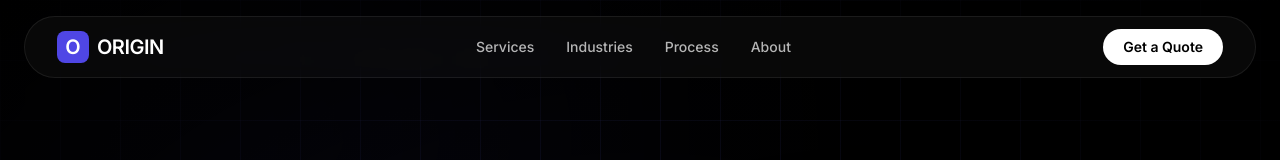
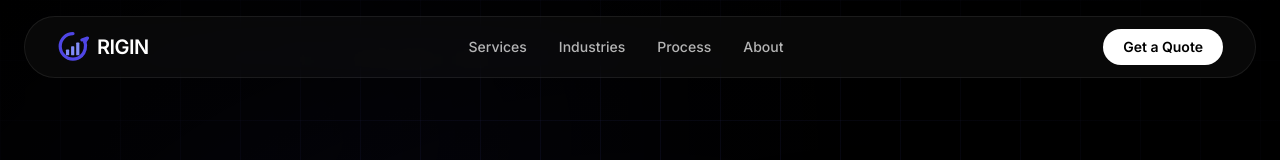
Before and after one commit to vinnyf518/Origin-Co, a React (Vite) app: page / in a window 1280 px wide. Shown: the top 160 px of the page. Built offline with nearby package versions, Linux system fonts and the light colour scheme.

Commit message:
Add custom Origin logo with growth arrow and bar chart
- Create Logo.tsx SVG component with indigo color scheme
- Replace placeholder O boxes in Navbar, Footer, and QuoteForm
- Logo features circular O shape with upward arrow and growth bars

Co-Authored-By: Claude Opus 4.5 <noreply@anthropic.com>

```diff
--- a/components/Footer.tsx
+++ b/components/Footer.tsx
@@ -2,6 +2,7 @@
 import React from 'react';
 import { Reveal } from './Reveal';
 import { useQuoteForm } from '../App';
+import { Logo } from './Logo';
 
 export const Footer: React.FC = () => {
   const { openQuoteForm } = useQuoteForm();
@@ -29,8 +30,8 @@ export const Footer: React.FC = () => {
         <div className="grid md:grid-cols-2 lg:grid-cols-4 gap-12 pt-20 border-t border-white/5">
           <div className="lg:col-span-2">
             <div className="flex items-center gap-2 mb-6">
-              <div className="w-8 h-8 bg-indigo-600 rounded-lg flex items-center justify-center font-bold text-xl">O</div>
-              <span className="font-bold text-xl tracking-tight uppercase">Origin Marketing Co.</span>
+              <Logo size={32} />
+              <span className="font-bold text-xl tracking-tight uppercase">rigin Marketing Co.</span>
             </div>
             <p className="text-white/40 max-w-sm mb-8">
               Building the digital presence small businesses deserve. High-performance, low-friction, maximum results.
--- /dev/null
+++ b/components/Logo.tsx
@@ -0,0 +1,73 @@
+
+import React from 'react';
+
+interface LogoProps {
+  size?: number;
+  className?: string;
+}
+
+export const Logo: React.FC<LogoProps> = ({ size = 32, className = '' }) => {
+  return (
+    <svg
+      width={size}
+      height={size}
+      viewBox="0 0 100 100"
+      fill="none"
+      xmlns="http://www.w3.org/2000/svg"
+      className={className}
+    >
+      {/* Main circular O shape with arrow */}
+      <path
+        d="M50 8C27.909 8 10 25.909 10 48C10 70.091 27.909 88 50 88C60.5 88 70 84 77 77"
+        stroke="#4f46e5"
+        strokeWidth="10"
+        strokeLinecap="round"
+        fill="none"
+      />
+      {/* Arrow stem curving up */}
+      <path
+        d="M77 77C82 72 86 65 88 57C90 49 90 41 87 34"
+        stroke="#4f46e5"
+        strokeWidth="10"
+        strokeLinecap="round"
+        fill="none"
+      />
+      {/* Arrow head */}
+      <path
+        d="M87 34L95 22L78 28"
+        stroke="#4f46e5"
+        strokeWidth="10"
+        strokeLinecap="round"
+        strokeLinejoin="round"
+        fill="none"
+      />
+      {/* Growth bars - smallest */}
+      <rect
+        x="28"
+        y="58"
+        width="10"
+        height="18"
+        rx="2"
+        fill="#818cf8"
+      />
+      {/* Growth bars - medium */}
+      <rect
+        x="44"
+        y="48"
+        width="10"
+        height="28"
+        rx="2"
+        fill="#818cf8"
+      />
+      {/* Growth bars - tallest */}
+      <rect
+        x="60"
+        y="36"
+        width="10"
+        height="40"
+        rx="2"
+        fill="#818cf8"
+      />
+    </svg>
+  );
+};
--- a/components/Navbar.tsx
+++ b/components/Navbar.tsx
@@ -2,6 +2,7 @@
 import React from 'react';
 import { motion } from 'framer-motion';
 import { useQuoteForm } from '../App';
+import { Logo } from './Logo';
 
 export const Navbar: React.FC = () => {
   const { openQuoteForm } = useQuoteForm();
@@ -14,8 +15,8 @@ export const Navbar: React.FC = () => {
     >
       <div className="max-w-7xl mx-auto flex items-center justify-between glass rounded-full px-8 py-3">
         <div className="flex items-center gap-2">
-          <div className="w-8 h-8 bg-indigo-600 rounded-lg flex items-center justify-center font-bold text-xl">O</div>
-          <span className="font-bold text-xl tracking-tight uppercase">Origin</span>
+          <Logo size={32} />
+          <span className="font-bold text-xl tracking-tight uppercase">rigin</span>
         </div>
 
         <div className="hidden md:flex items-center gap-8 text-sm font-medium text-white/70">
--- a/components/QuoteForm.tsx
+++ b/components/QuoteForm.tsx
@@ -1,6 +1,7 @@
 
 import React, { useState } from 'react';
 import { motion } from 'framer-motion';
+import { Logo } from './Logo';
 
 interface QuoteFormProps {
   onClose: () => void;
@@ -139,8 +140,8 @@ export const QuoteForm: React.FC<QuoteFormProps> = ({ onClose }) => {
             <>
               <div className="text-center mb-12">
                 <div className="flex items-center justify-center gap-2 mb-6">
-                  <div className="w-8 h-8 bg-indigo-600 rounded-lg flex items-center justify-center font-bold text-xl">O</div>
-                  <span className="font-bold text-xl tracking-tight uppercase">Origin</span>
+                  <Logo size={32} />
+                  <span className="font-bold text-xl tracking-tight uppercase">rigin</span>
                 </div>
                 <h1 className="text-4xl md:text-6xl font-black tracking-tighter mb-4">
                   Get Your <span className="text-indigo-600">Free Quote</span>
```
